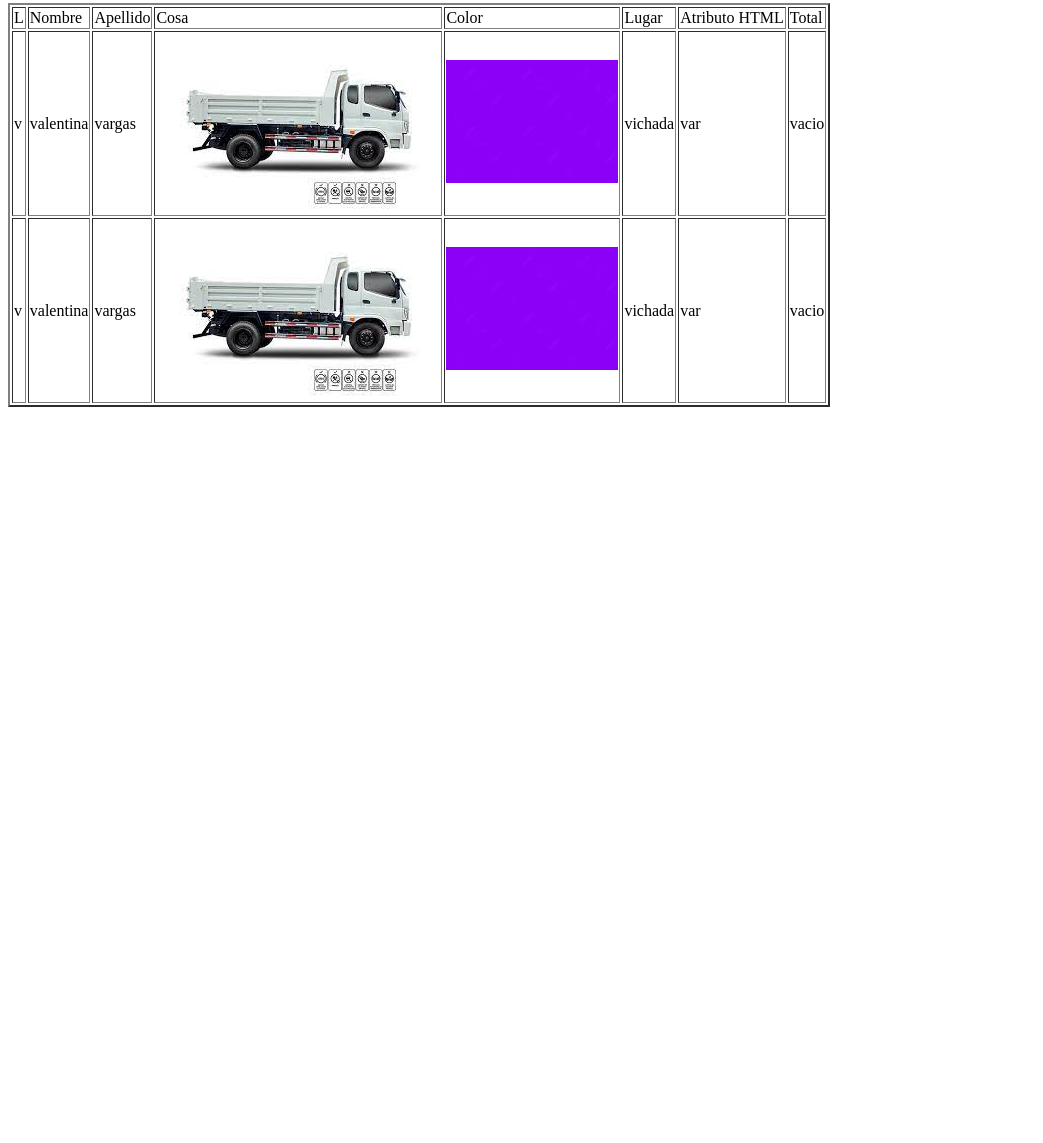
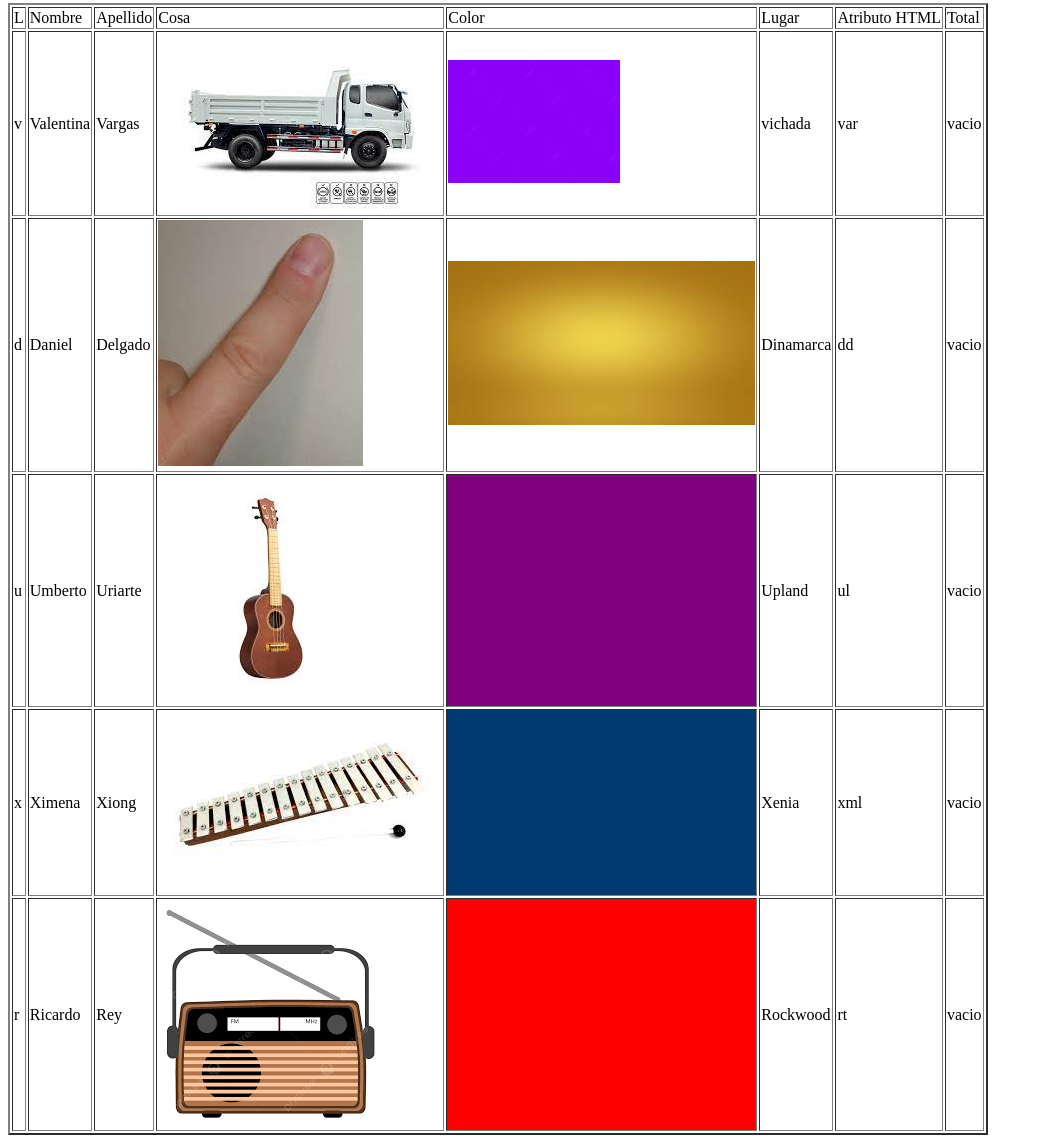
Before and after one commit to Pedro415/Ejercicios2, a plain HTML site: page Tareas/views/quiz.html in a window 1280 px wide. Shown: the part 5-1148 px from the top of the page, without its empty margins (0-1043 px from the left). Before the commit the page ends 800 px from the top, so only its background shows below. Drawn offline with Linux system fonts and the light colour scheme.

Commit message:
Add files via upload

```diff
--- a/Tareas/views/quiz.html
+++ b/Tareas/views/quiz.html
@@ -23,8 +23,8 @@
         </tr>
         <tr>
             <td> v  </td>
-            <td> valentina </td>
-            <td> vargas </td>
+            <td> Valentina </td>
+            <td> Vargas </td>
             <td> <img src= "../assets/img/volqueta.jpg"> </td>
             <td> <img src= "../assets/img/violeta.jpg"> </td>
             <td> vichada </td>
@@ -32,15 +32,46 @@
             <td> vacio </td>
         </tr>
         <tr>
-            <td> v  </td>
-            <td> valentina </td>
-            <td> vargas </td>
-            <td> <img src= "../assets/img/volqueta.jpg"> </td>
-            <td> <img src= "../assets/img/violeta.jpg"> </td>
-            <td> vichada </td>
-            <td> var </td>
+            <td> d  </td>
+            <td> Daniel  </td>
+            <td> Delgado </td>
+            <td> <img src= "../assets/img/dedo.jpg"> </td>
+            <td> <img src= "../assets/img/dorado.jpg"> </td>
+            <td> Dinamarca </td>
+            <td> dd </td>
             <td> vacio </td>
         </tr>
+        <tr>
+            <td> u  </td>
+            <td> Umberto  </td>
+            <td> Uriarte </td>
+            <td> <img src= "../assets/img/ukelele.jpg"> </td>
+            <td bgcolor="purple">  </td>
+            <td> Upland </td>
+            <td> ul </td>
+            <td> vacio </td>
+        </tr>
+        <tr>
+            <td> x  </td>
+            <td> Ximena   </td>
+            <td> Xiong </td>
+            <td> <img src= "../assets/img/xilofono.jpg"> </td>
+            <td bgcolor=rgb(238,237,9)>  </td>
+            <td> Xenia </td>
+            <td> xml </td>
+            <td> vacio </td>
+        </tr>
+        <tr>
+            <td> r  </td>
+            <td> Ricardo   </td>
+            <td> Rey </td>
+            <td> <img src= "../assets/img/radio.png"> </td>
+            <td bgcolor="Red">  </td>
+            <td> Rockwood </td>
+            <td> rt </td>
+            <td> vacio </td>
+        </tr>
+
 
     </table>
 </body>
```
Also changed, not shown: Tareas/assets/img/dedo.jpg (added), Tareas/assets/img/dorado.jpg (added), Tareas/assets/img/radio.png (added), Tareas/assets/img/ukelele.jpg (added), Tareas/assets/img/xilofono.jpg (added).
